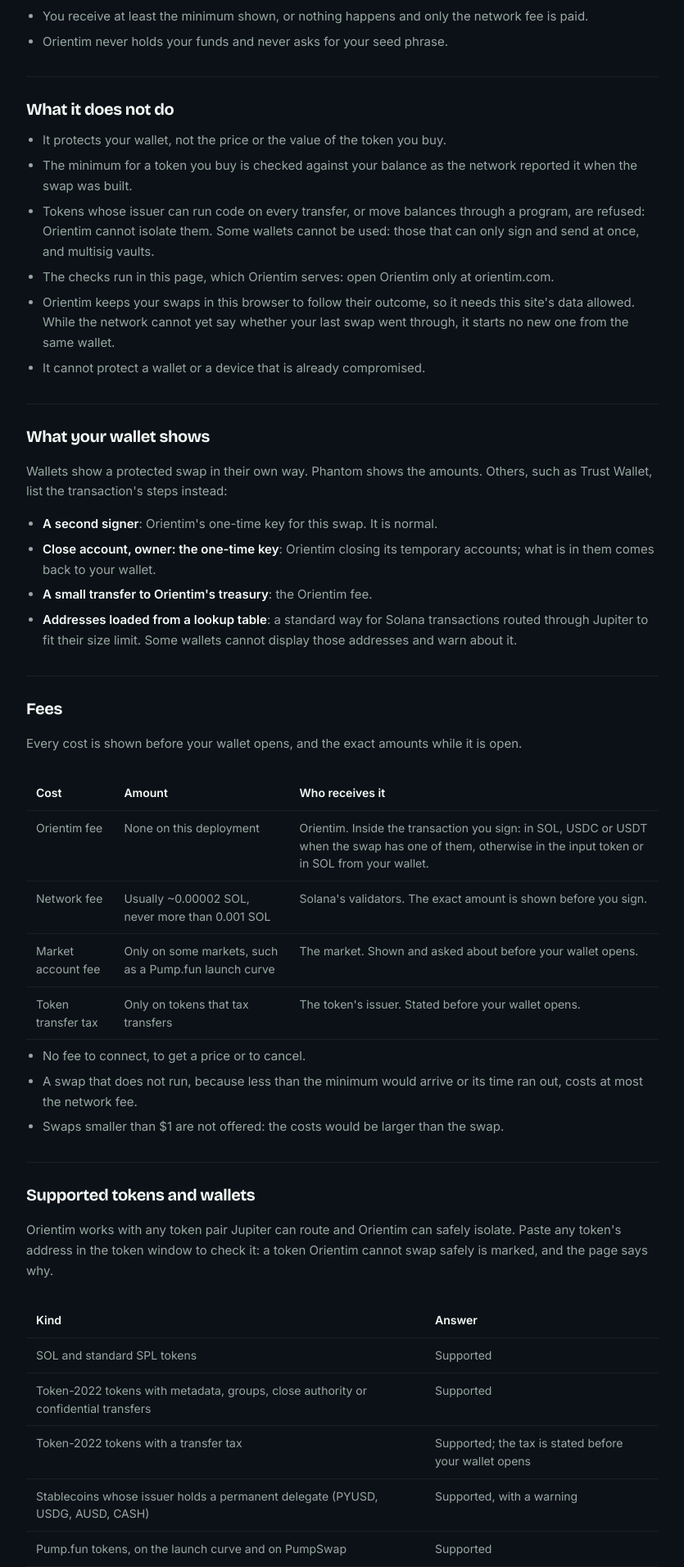
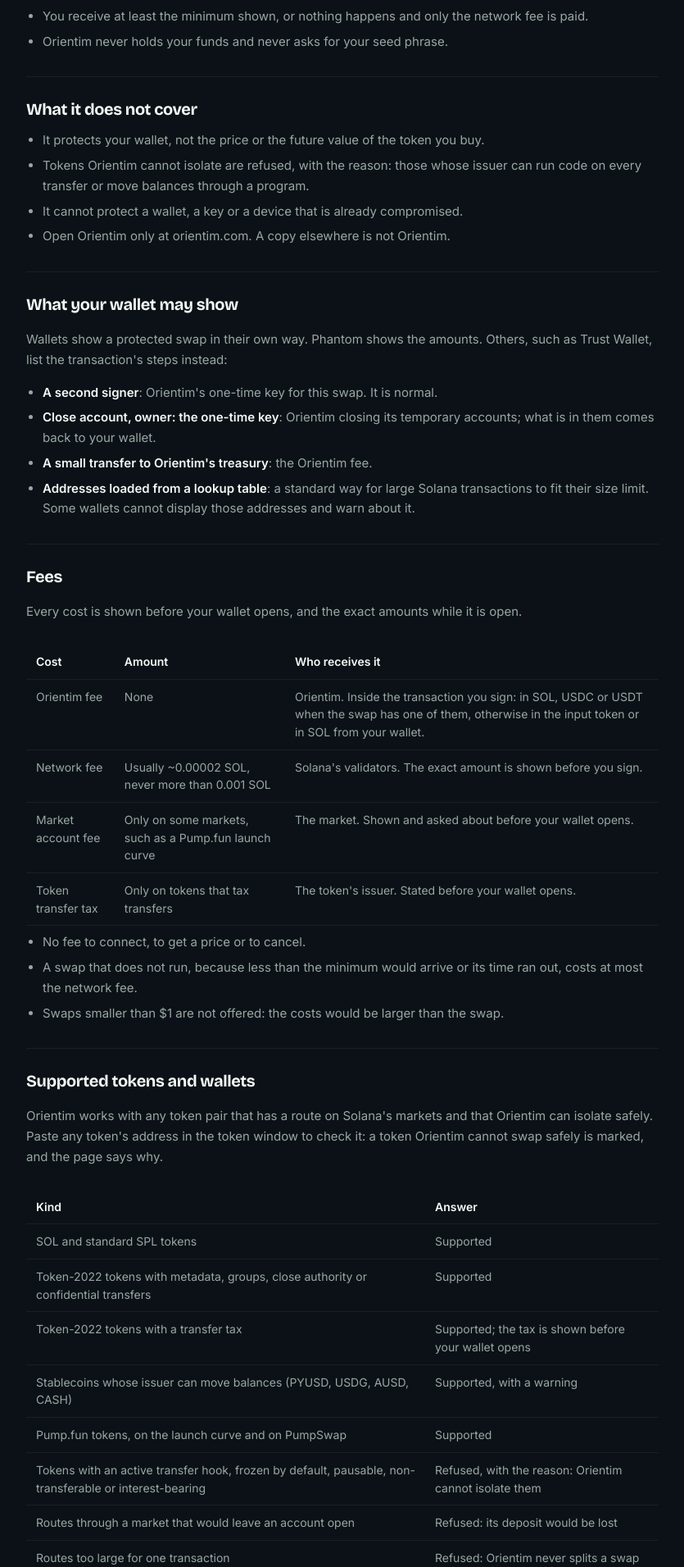
Before and after one commit to intopic/bound, a Next.js app in the folder apps/web/: page /security in a window 1280 px wide. Shown: the part 789-2700 px from the top of the page at 82% size, without its empty margins (222-1057 px from the left). Built offline with nearby package versions, Linux system fonts and the light colour scheme.

Commit message:
Security, terms and privacy in plain words: fewer internal details, no repetition, and the date of each version
Co-Authored-By: Claude Opus 5.5 <noreply@anthropic.com>
Claude-Session: https://claude.ai/code/session_01J7WtwtAyvpG1nAcjfAjJ6C

```diff
--- a/apps/web/app/globals.css
+++ b/apps/web/app/globals.css
@@ -401,6 +401,7 @@ a.ghost { display: inline-flex; align-items: center; }
 .info-page .container { max-width: 820px; }
 .info-page h1 { font-size: clamp(32px, 4vw, 44px); line-height: 1.1; font-weight: 700; }
 .info-page .lead { margin-bottom: 8px; }
+.info-page .updated { margin: 10px 0 0; color: var(--faint); font: 12px var(--mono); letter-spacing: .02em; }
 .prose { margin-top: 32px; }
 .prose section { padding: 24px 0; border-top: 1px solid var(--line-soft); }
 .prose h2 { font-size: 20px; font-weight: 700; margin-bottom: 10px; }
--- a/apps/web/app/security/page.tsx
+++ b/apps/web/app/security/page.tsx
@@ -14,11 +14,11 @@ export const metadata = {
 const SUPPORTED: [string, string][] = [
   ['SOL and standard SPL tokens', 'Supported'],
   ['Token-2022 tokens with metadata, groups, close authority or confidential transfers', 'Supported'],
-  ['Token-2022 tokens with a transfer tax', 'Supported; the tax is stated before your wallet opens'],
-  ['Stablecoins whose issuer holds a permanent delegate (PYUSD, USDG, AUSD, CASH)', 'Supported, with a warning'],
+  ['Token-2022 tokens with a transfer tax', 'Supported; the tax is shown before your wallet opens'],
+  ['Stablecoins whose issuer can move balances (PYUSD, USDG, AUSD, CASH)', 'Supported, with a warning'],
   ['Pump.fun tokens, on the launch curve and on PumpSwap', 'Supported'],
   ['Tokens with an active transfer hook, frozen by default, pausable, non-transferable or interest-bearing', 'Refused, with the reason: Orientim cannot isolate them'],
-  ['Markets that open an account and leave it open', 'Refused: the deposit would be lost'],
+  ['Routes through a market that would leave an account open', 'Refused: its deposit would be lost'],
   ['Routes too large for one transaction', 'Refused: Orientim never splits a swap'],
 ];
 
@@ -34,17 +34,17 @@ export default async function Page() {
     <InfoPage
       eyebrow="Security"
       title="How Orientim protects you"
-      lead="A normal swap hands the swap program your wallet's authority for the whole transaction. Orientim builds the swap so that the program never gets it: only the amount you swap is placed where the program can reach it, under a one-time key that exists for this one transaction."
+      lead="A typical swap acts with your wallet's authority for the whole transaction. Orientim builds each swap so that the swap program never gets it: only the amount you approve is placed within its reach, under a one-time key that exists for this one transaction."
     >
       <section>
         <h2>What happens when you swap</h2>
         <ol>
-          <li>Orientim asks Jupiter for a route and builds one transaction around it.</li>
+          <li>Orientim finds a route across Solana&apos;s markets and builds one transaction around it.</li>
           <li>
             Before your wallet opens, your browser checks every instruction of that exact transaction against Orientim&apos;s
             rules. If it contains anything else, nothing is signed.
           </li>
-          <li>Your wallet signs first. Orientim checks that it signed exactly what was checked, then adds the last signature.</li>
+          <li>Your wallet signs first. Orientim checks that it signed exactly what was checked, then adds the last signature, with the one-time key.</li>
           <li>The swap runs. If less than the minimum you saw would arrive, the whole transaction is cancelled.</li>
         </ol>
       </section>
@@ -61,29 +61,20 @@ export default async function Page() {
       </section>
 
       <section>
-        <h2>What it does not do</h2>
+        <h2>What it does not cover</h2>
         <ul>
-          <li>It protects your wallet, not the price or the value of the token you buy.</li>
+          <li>It protects your wallet, not the price or the future value of the token you buy.</li>
           <li>
-            The minimum for a token you buy is checked against your balance as the network reported it when the swap was
-            built.
+            Tokens Orientim cannot isolate are refused, with the reason: those whose issuer can run code on every transfer or
+            move balances through a program.
           </li>
-          <li>
-            Tokens whose issuer can run code on every transfer, or move balances through a program, are refused: Orientim
-            cannot isolate them. Some wallets cannot be used: those that can only sign and send at once, and multisig
-            vaults.
-          </li>
-          <li>The checks run in this page, which Orientim serves: open Orientim only at orientim.com.</li>
-          <li>
-            Orientim keeps your swaps in this browser to follow their outcome, so it needs this site&apos;s data allowed. While
-            the network cannot yet say whether your last swap went through, it starts no new one from the same wallet.
-          </li>
-          <li>It cannot protect a wallet or a device that is already compromised.</li>
+          <li>It cannot protect a wallet, a key or a device that is already compromised.</li>
+          <li>Open Orientim only at orientim.com. A copy elsewhere is not Orientim.</li>
         </ul>
       </section>
 
       <section>
-        <h2>What your wallet shows</h2>
+        <h2>What your wallet may show</h2>
         <p>
           Wallets show a protected swap in their own way. Phantom shows the amounts. Others, such as Trust Wallet, list the
           transaction&apos;s steps instead:
@@ -93,8 +84,8 @@ export default async function Page() {
           <li><strong>Close account, owner: the one-time key</strong>: Orientim closing its temporary accounts; what is in them comes back to your wallet.</li>
           <li><strong>A small transfer to Orientim&apos;s treasury</strong>: the Orientim fee.</li>
           <li>
-            <strong>Addresses loaded from a lookup table</strong>: a standard way for Solana transactions routed through Jupiter
-            to fit their size limit. Some wallets cannot display those addresses and warn about it.
+            <strong>Addresses loaded from a lookup table</strong>: a standard way for large Solana transactions to fit their size
+            limit. Some wallets cannot display those addresses and warn about it.
           </li>
         </ul>
       </section>
@@ -106,7 +97,7 @@ export default async function Page() {
           <table>
             <thead><tr><th>Cost</th><th>Amount</th><th>Who receives it</th></tr></thead>
             <tbody>
-              <tr><td>Orientim fee</td><td>{TREASURY ? `${feeText} of the swap` : 'None on this deployment'}</td><td>Orientim. Inside the transaction you sign: in SOL, USDC or USDT when the swap has one of them, otherwise in the input token or in SOL from your wallet.</td></tr>
+              <tr><td>Orientim fee</td><td>{TREASURY ? `${feeText} of the swap` : 'None'}</td><td>Orientim. Inside the transaction you sign: in SOL, USDC or USDT when the swap has one of them, otherwise in the input token or in SOL from your wallet.</td></tr>
               <tr><td>Network fee</td><td>Usually ~0.00002 SOL, never more than 0.001 SOL</td><td>Solana&apos;s validators. The exact amount is shown before you sign.</td></tr>
               <tr><td>Market account fee</td><td>Only on some markets, such as a Pump.fun launch curve</td><td>The market. Shown and asked about before your wallet opens.</td></tr>
               <tr><td>Token transfer tax</td><td>Only on tokens that tax transfers</td><td>The token&apos;s issuer. Stated before your wallet opens.</td></tr>
@@ -123,7 +114,7 @@ export default async function Page() {
       <section id="supported">
         <h2>Supported tokens and wallets</h2>
         <p>
-          Orientim works with any token pair Jupiter can route and Orientim can safely isolate. Paste any token&apos;s address in
+          Orientim works with any token pair that has a route on Solana&apos;s markets and that Orientim can isolate safely. Paste any token&apos;s address in
           the token window to check it: a token Orientim cannot swap safely is marked, and the page says why.
         </p>
         <div className="table-wrap">
--- a/apps/web/components/site/InfoPage.tsx
+++ b/apps/web/components/site/InfoPage.tsx
@@ -2,7 +2,7 @@ import type { ReactNode } from 'react';
 import { SiteFooter, SiteHeader } from './Brand';
 
 /** The pages behind the footer share one frame: the site's header, a title, a lead, the text. */
-export function InfoPage(props: { eyebrow: string; title: string; lead?: ReactNode; draft?: boolean; children: ReactNode }) {
+export function InfoPage(props: { eyebrow: string; title: string; lead?: ReactNode; updated?: string; draft?: boolean; children: ReactNode }) {
   return (
     <div className="site">
       <SiteHeader right={<a className="ghost connect" href="/#swap">Open the app</a>} />
@@ -11,6 +11,7 @@ export function InfoPage(props: { eyebrow: string; title: string; lead?: ReactNo
           <p className="eyebrow">{props.eyebrow}</p>
           <h1>{props.title}</h1>
           {props.lead && <p className="lead">{props.lead}</p>}
+          {props.updated && <p className="updated">Last updated {props.updated}</p>}
           {props.draft && (
             <p className="draft-note">
               Draft: this text is under legal review and will be final before Orientim opens to the public.
```
Also changed, not shown: apps/web/app/privacy/page.tsx (+4 -4 lines), apps/web/app/terms/page.tsx (+5 -6 lines).
